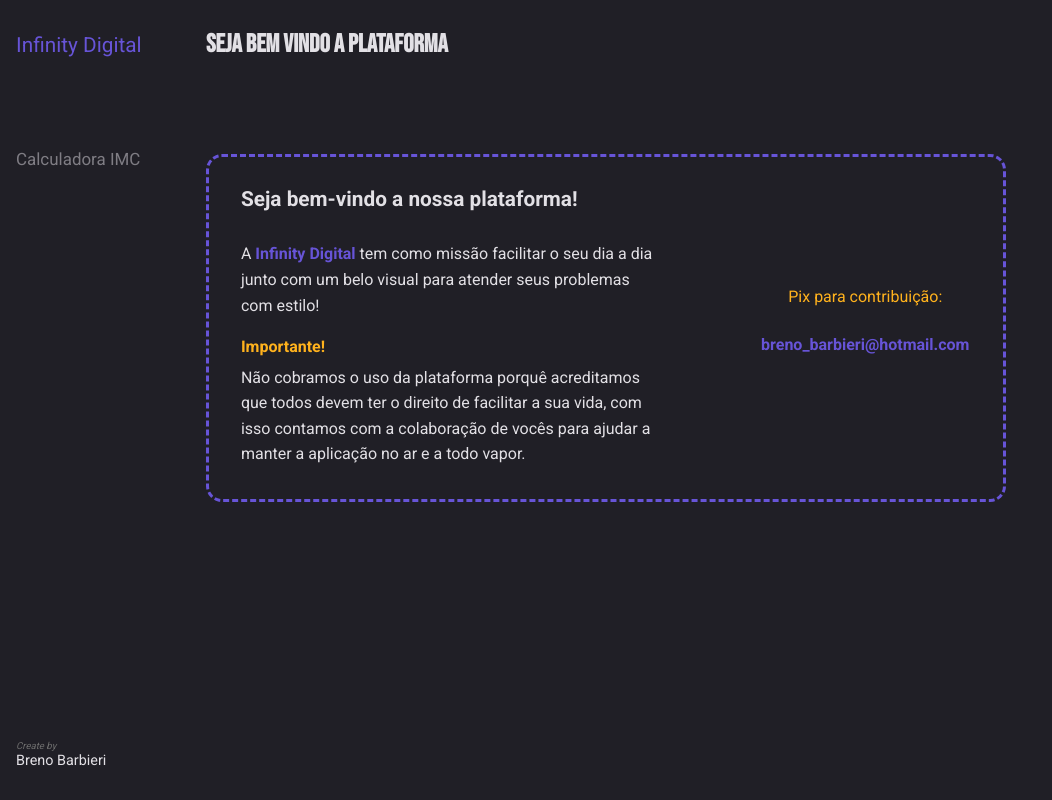
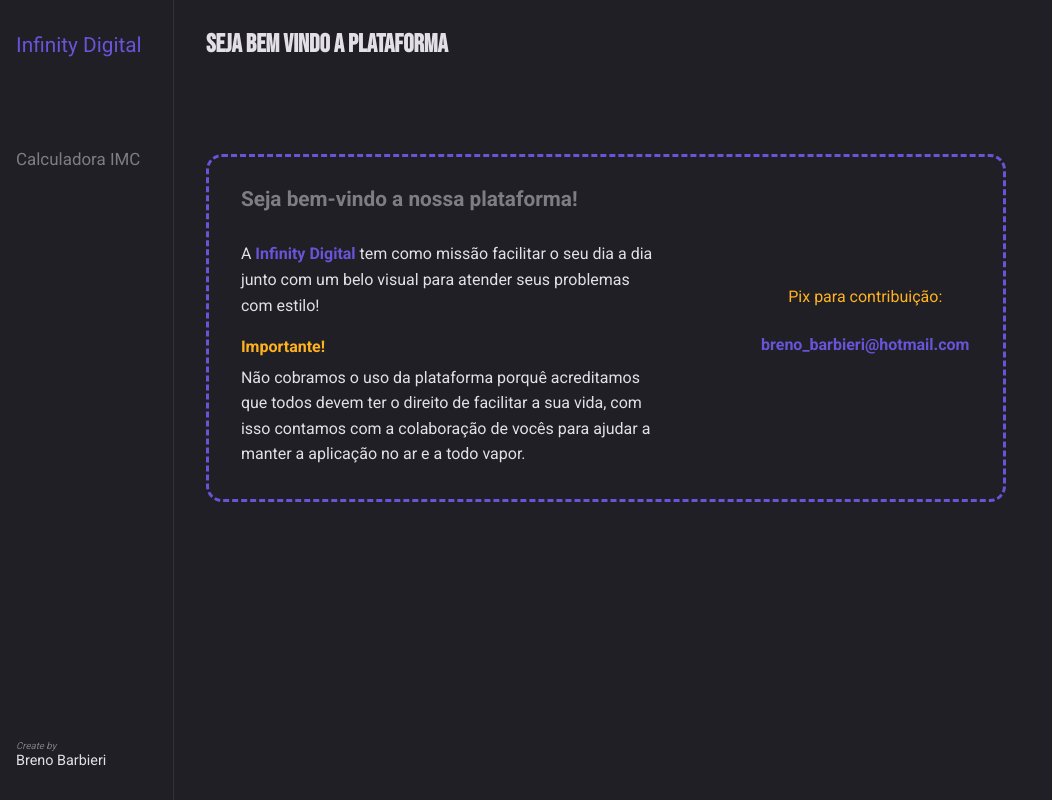
Before and after one commit to BrenoFBarbieri/infinity-digital, a React (Create React App) app: page / in a window 1280 px wide. Shown: the whole page, without its empty margins (0-1052 px from the left). Built offline with nearby package versions, Linux system fonts and the light colour scheme; the HTML template or start-up script is replaced by a standard one; a web font is replaced by a local one.

Commit message:
Added diet tips card in Bmi component

```diff
--- a/src/Componets/Calculator/Bmi.jsx
+++ b/src/Componets/Calculator/Bmi.jsx
@@ -111,6 +111,7 @@ const Bmi = () => {
 				</form>
 			</Card>
 			{result && (
+				<>
 					<Card title="Resultado da Avaliação">
 						<div className={styles.result}>
 							<div style={{ background: colorFeedback }}>
@@ -135,6 +136,13 @@ const Bmi = () => {
 							</div>
 						</div>
 					</Card>
+					<Card
+						style={{ animationDelay: "1s" }}
+						title="Dicas de alimentação"
+					>
+						Ola
+					</Card>
+				</>
 			)}
 		</section>
 	);
--- a/src/Componets/Card.jsx
+++ b/src/Componets/Card.jsx
@@ -2,11 +2,11 @@ import React from "react";
 
 import styles from "./Card.module.css";
 
-const Card = ({ title, width, children }) => {
+const Card = ({ title, width, children, style }) => {
 	return (
 		<div
 			className={"animeLeft " + styles.container}
-			style={{ width: `${width}rem` }}
+			style={{ width: `${width}rem`, ...style }}
 		>
 			<h2 className={styles.title}>{title}</h2>
 			{children}
--- a/src/Componets/Card.module.css
+++ b/src/Componets/Card.module.css
@@ -8,4 +8,5 @@
 .title {
 	font-size: 1.3rem;
 	margin-bottom: 2rem;
+	color: var(--border);
 }
--- a/src/Componets/Header.module.css
+++ b/src/Componets/Header.module.css
@@ -4,6 +4,17 @@
 	display: flex;
 	flex-direction: column;
 	justify-content: space-between;
+	position: relative;
+}
+.header::after {
+	content: '';
+	display: block;
+	height: calc(100% + 4rem);
+	width: 0.06rem;
+	background: var(--bg-secondary);
+	position: absolute;
+	top: -2rem;
+	right: 0;
 }
 .logo {
 	cursor: pointer;
@@ -30,7 +41,7 @@
 	transition: .2s;
 }
 .nav > ul > li:hover > a {
-	color: var(--primary);
+	color: var(--title);
 	letter-spacing: .3px;
 }
 .credit i {
--- a/src/index.css
+++ b/src/index.css
@@ -70,7 +70,7 @@ table {
 	--primary: #6754D7;
 	--secondary: #4A2AFF;
 	--title: #E2E0E5;
-	--border: #6D6D6D;
+	--border: #7f7d84;
 	--bg-primary: #201F26;
 	--bg-secondary: #343238;
 	--positive: #6DCE23;
@@ -116,7 +116,7 @@ button {
 .animeLeft {
 	opacity: 0;
 	transform: translateX(-20px);
-	animation: animeLeft .3s forwards;
+	animation: animeLeft .9s .2s forwards;
 }
 @keyframes animeLeft {
 	to {
```
Lines whose indentation alone changed are shown as unchanged.
